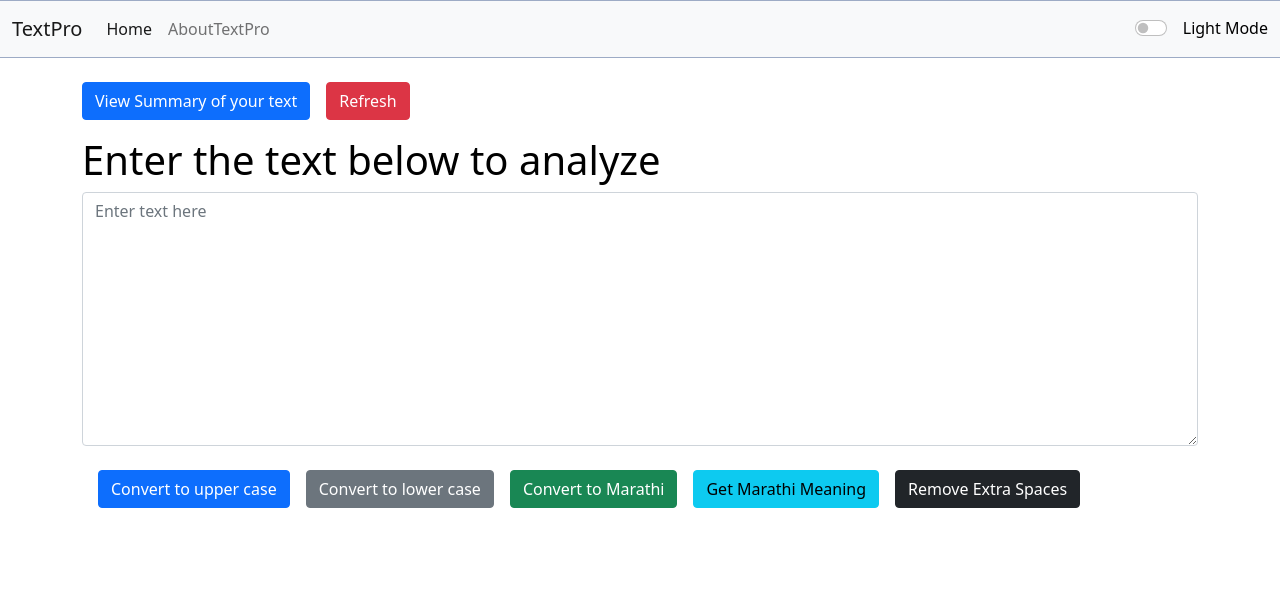
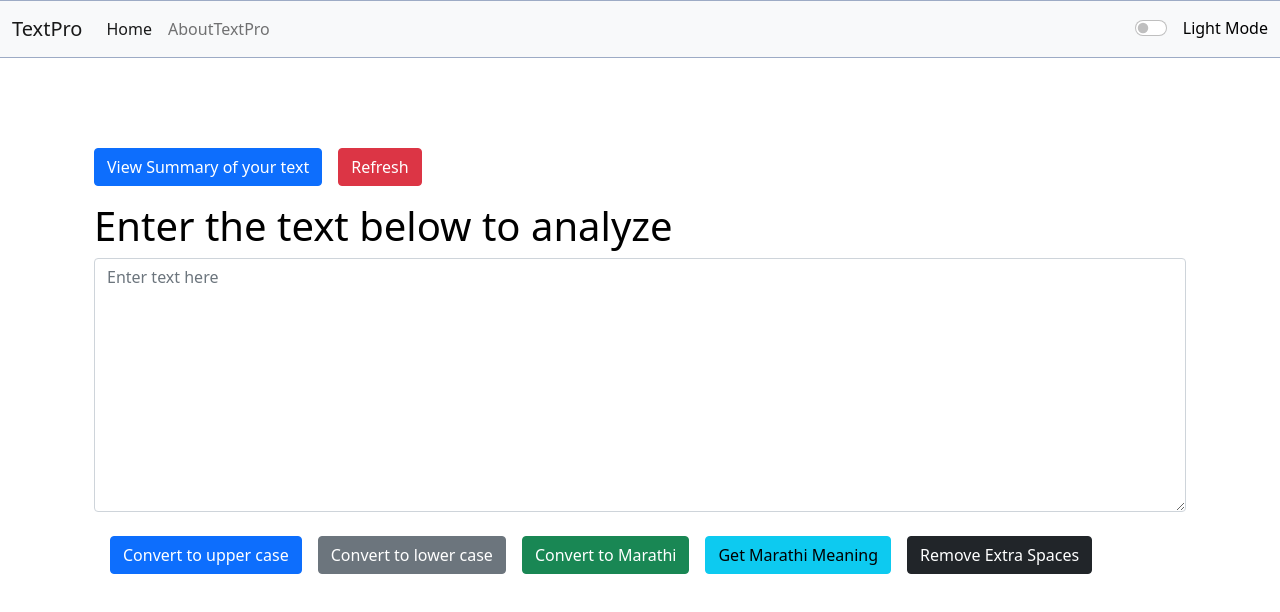
Before and after one commit to Dattadhongade/TextPro-React, a React (Vite) app: page / in a window 1280 px wide. Shown: the top 612 px of the page. Built offline with nearby package versions, Linux system fonts and the light colour scheme.

Commit message:
fixed layout shift when error msg appears

```diff
--- a/src/App.css
+++ b/src/App.css
@@ -98,3 +98,16 @@
 .app.dark .accordion-button::after {
     filter: invert(1);
 }
+
+.error-wrapper {
+    height: 50px;
+    /* fixed height */
+    margin-top: 5px;
+    margin-bottom: 5px;
+}
+
+/* .error-alert {
+    padding: 6px 12px;
+    margin: 0;
+    font-size: 14px;
+} */
--- a/src/components/TextForm.jsx
+++ b/src/components/TextForm.jsx
@@ -132,8 +132,11 @@ export default function TextForm(props) {
 
   return (
     <>
-      {error && <div className="alert alert-danger mt-2">{error}</div>}
+      <div className="error-wrapper">
+        {error && <div className="alert alert-danger error-alert">{error}</div>}
+      </div>
 
+      <div className="container mt-3 ">
         {/* Summary of text nput  */}
         <p>
           <a
@@ -204,6 +207,7 @@ export default function TextForm(props) {
             Remove Extra Spaces
           </button>
         </div>
+      </div>
     </>
   );
 }
```
Lines whose indentation alone changed are shown as unchanged.
